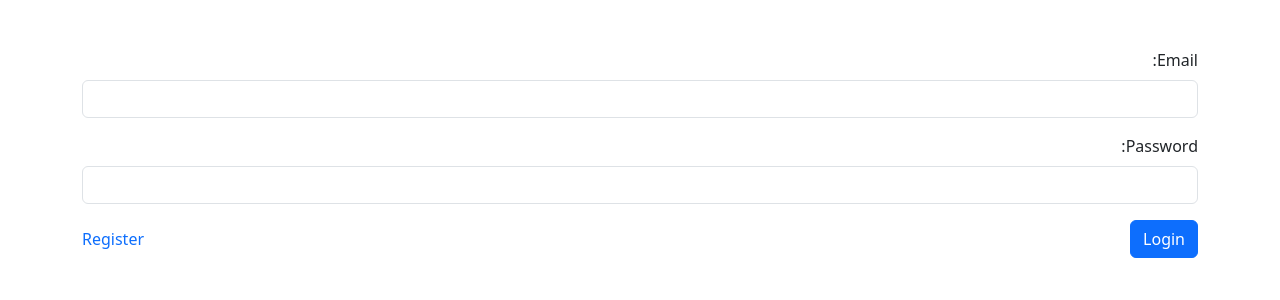
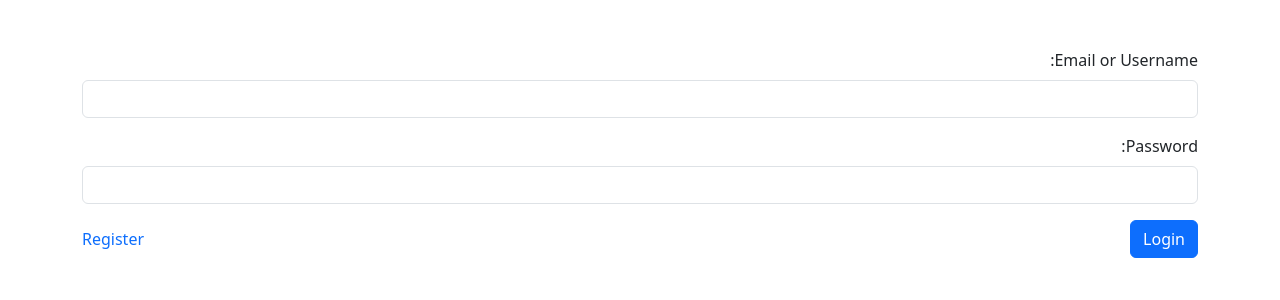
Before and after one commit to mohammadrezaGh80/mix_shop_website, a Django app: page /accounts/login/ in a window 1280 px wide. Shown: the top 300 px of the page. Run offline with Django 4.2, Linux system fonts and the light colour scheme; parts of the project's set-up code (start-up, migrations or seed data) failed here and were passed over.

Commit message:
add UsernameAuthBackend to authentication_backends for login with username

```diff
--- a/accounts/forms.py
+++ b/accounts/forms.py
@@ -33,11 +33,11 @@ class CustomUserChangeForm(UserChangeForm):
 
 
 class LoginForm(forms.Form):
-    email = forms.EmailField(widget=forms.TextInput(attrs={'class': 'form-control'}), label=_("Email"))
+    username = forms.CharField(widget=forms.TextInput(attrs={'class': 'form-control'}), label=_("Email or Username"))
     password = forms.CharField(widget=forms.PasswordInput(attrs={'class': 'form-control'}), label=_("Password"))
 
-    def clean_email(self):
-        email = self.cleaned_data.get("email")
-        if len(email) > 255:
-            raise ValidationError(_("Your email is not valid!"), code="invalid_email")
-        return email
+    def clean_username(self):
+        username = self.cleaned_data.get("username")
+        if len(username) > 255:
+            raise ValidationError(_("Your username is not valid!"), code="invalid_username")
+        return username
--- a/accounts/views.py
+++ b/accounts/views.py
@@ -23,12 +23,12 @@ class LoginView(View):
         form = LoginForm(request.POST)
         if form.is_valid():
             cleaned_data = form.cleaned_data
-            user = authenticate(request, username=cleaned_data["email"], password=cleaned_data["password"])
+            user = authenticate(request, username=cleaned_data["username"], password=cleaned_data["password"])
             if user is not None:
                 login(request, user)
                 return redirect("pages:home")
             else:
-                messages.error(request, _("Email and Password is incorrect!"))
+                messages.error(request, _("Username and Password is incorrect!"))
 
         return render(request, "registration/login.html", {"form": form})
 
--- a/config/settings.py
+++ b/config/settings.py
@@ -149,6 +149,8 @@ DEFAULT_AUTO_FIELD = 'django.db.models.BigAutoField'
 
 # Authentication config
 AUTH_USER_MODEL = 'accounts.CustomUser'
+AUTHENTICATION_BACKENDS = ['django.contrib.auth.backends.ModelBackend',
+                           'accounts.authentication.UsernameAuthBackend']
 
 # messages config
 MESSAGE_TAGS = {
--- a/templates/registration/login.html
+++ b/templates/registration/login.html
@@ -16,9 +16,9 @@
                 <form action="" method="post">
                     {% csrf_token %}
                     <div class="d-flex flex-column mb-3">
-                        <label class="form-label" for="email-input">{{ form.email.label }}:</label>
-                        {{ form.email }}
-                        {% for error in form.email.errors %}
+                        <label class="form-label" for="username-input">{{ form.username.label }}:</label>
+                        {{ form.username }}
+                        {% for error in form.username.errors %}
                             <p class="alert alert-danger mt-2">{{ error }}</p>
                         {% endfor %}
                     </div>
```
Also changed, not shown: accounts/authentication.py (added, +21 -0 lines), accounts/locale/fa/LC_MESSAGES/django.po, 1 other file.
